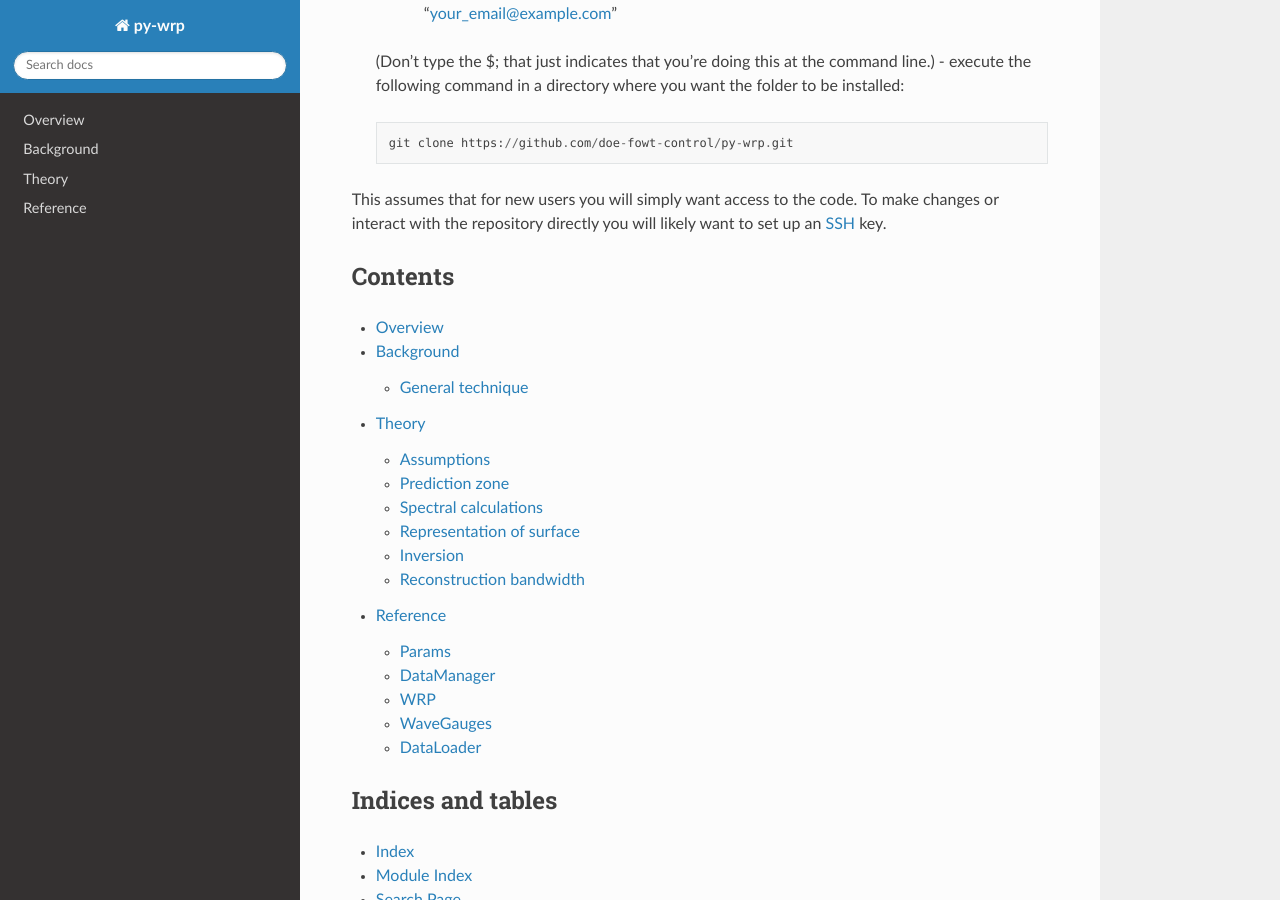
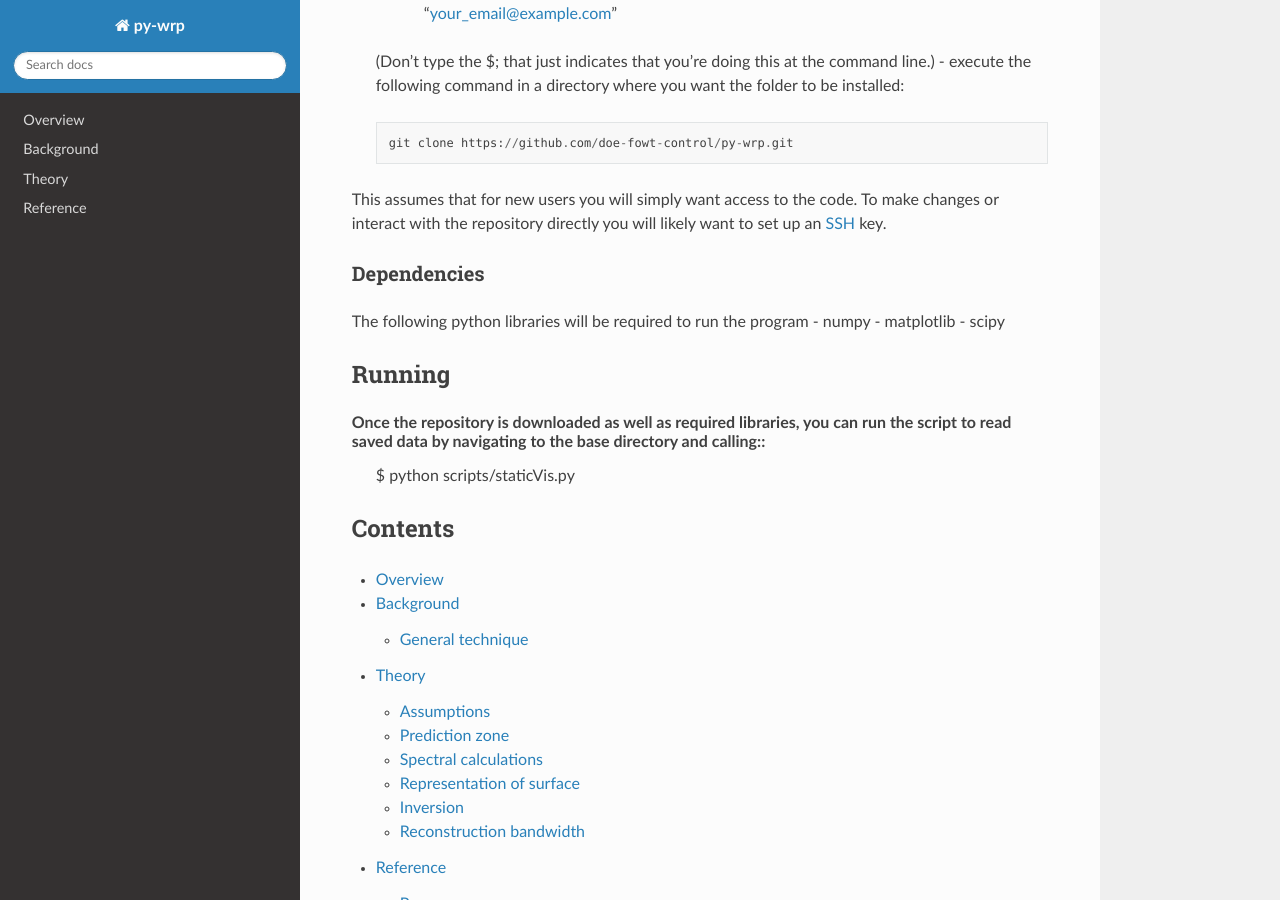
Before and after one commit to doe-fowt-control/py-wrp, a Sphinx documentation site: the page built from docs/source/index.rst, in a window 1280 px wide and 900 px high, scrolled down 1260 px. Built offline with Sphinx 7.4.7 and the Read the Docs theme 2.0.0, drawn with Linux system fonts in a browser that asks for light colours.

Commit message:
update dependencies and running section

```diff
--- a/docs/source/index.rst
+++ b/docs/source/index.rst
@@ -45,6 +45,19 @@ you will likely want to set up an SSH_ key.
 .. _git: https://git-scm.com/downloads
 .. _SSH: https://docs.github.com/en/authentication/connecting-to-github-with-ssh/about-ssh
 
+Dependencies
+____________
+
+The following python libraries will be required to run the program
+- numpy
+- matplotlib
+- scipy
+
+Running
+-------
+
+Once the repository is downloaded as well as required libraries, you can run the script to read saved data by navigating to the base directory and calling::
+   $ python scripts/staticVis.py
 
 Contents
 --------
```
